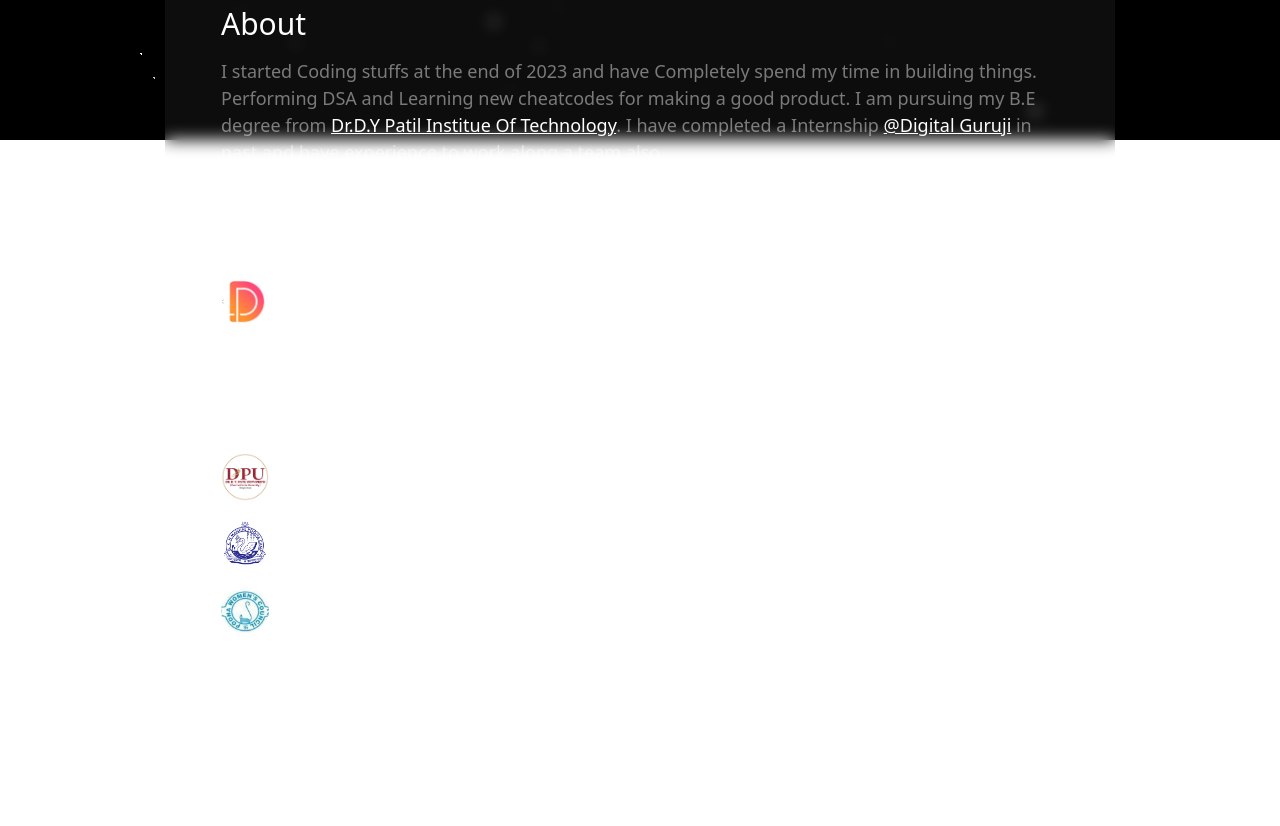
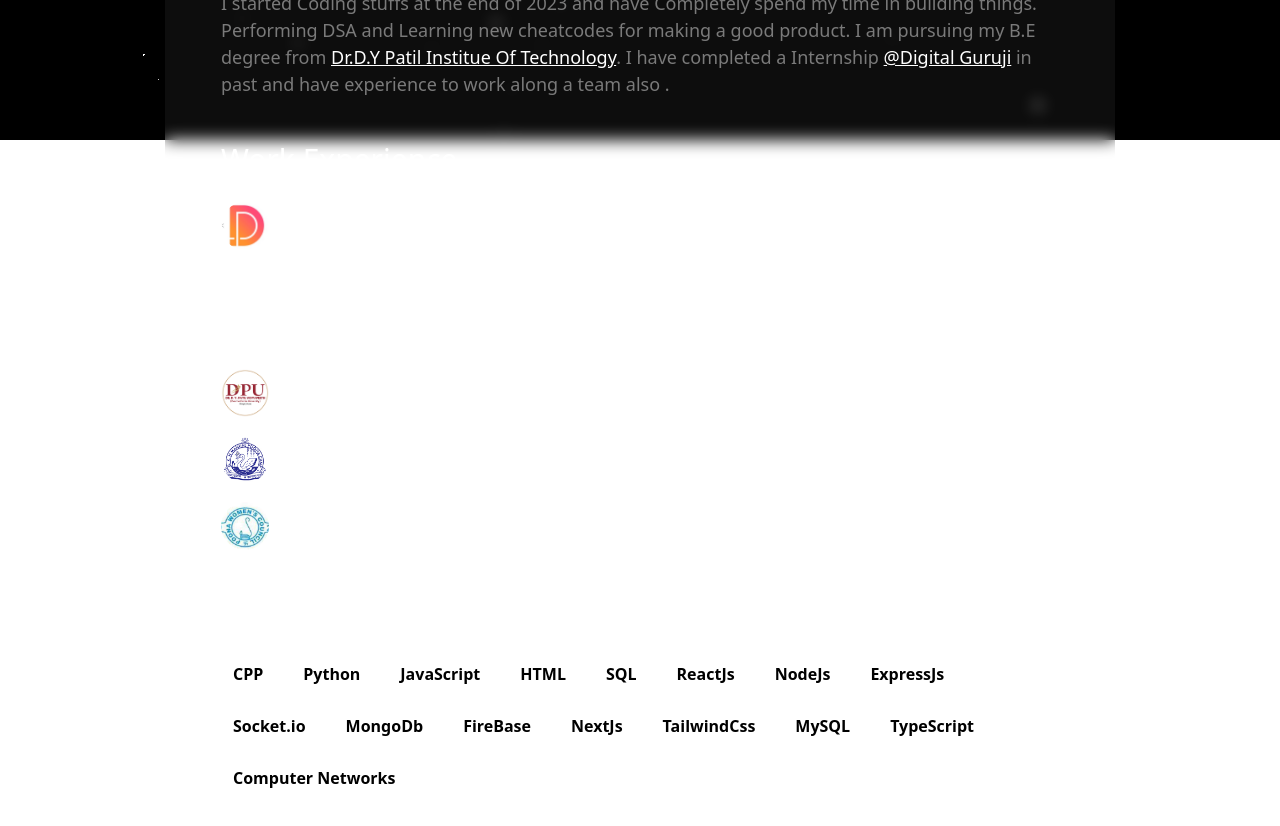
Before and after one commit to nikkkkk239/Portfolio, a React (Vite) app in the folder frontend/: page / in a window 1280 px wide. Shown: the part 660-1486 px from the top of the page. Before the commit the page ends 1356 px from the top, so only its background shows below. Built offline with nearby package versions, Linux system fonts and the light colour scheme; a web font is replaced by a local one.

Commit message:
Implemented the skills section

```diff
--- a/frontend/src/App.css
+++ b/frontend/src/App.css
@@ -36,3 +36,24 @@
 .entry_animation{
     animation: entry 1.2s ease-out forwards;
 }
+body {
+  overflow-anchor: none;
+}
+
+/* For perspective and 3D effects */
+/* These are for 3D flip effect */
+.backface-hidden {
+  backface-visibility: hidden;
+}
+
+.rotate-y-180 {
+  transform: rotateY(180deg);
+}
+
+.transform-style-preserve-3d {
+  transform-style: preserve-3d;
+}
+
+.perspective {
+  perspective: 1000px;
+}
--- a/frontend/src/App.tsx
+++ b/frontend/src/App.tsx
@@ -8,6 +8,8 @@ import About from './components/About';
 import { VscHome,VscAccount , VscArrowUp, VscMail } from 'react-icons/vsc';
 import WorkExperience from './components/WorkExperience';
 import Education from './components/Education';
+import Skills from './components/Skills';
+
 
   const items = [
     { icon: <VscAccount size={18} />, label: 'About', onClick: () => alert('About Me!') },
@@ -49,6 +51,7 @@ function App() {
             <About/>
             <WorkExperience/>
             <Education/>
+            <Skills/>
           </div>
       </div>
 
--- a/frontend/src/components/Education.tsx
+++ b/frontend/src/components/Education.tsx
@@ -39,7 +39,7 @@ const Education = () => {
                 return <a href={o.url} className='flex gap-5 entry_animation' key={o.id}>
                             <img className='w-12 h-12 rounded-full object-cover' src={o.logoPng} alt="" />
                             <div className='w-full flex flex-col gap-3'>
-                                <div className='flex group justify-between items-center cursor-pointer w-full'>
+                                <div className='flex group md:flex-row flex-col justify-between md:items-center cursor-pointer w-full'>
                                     <div className='flex flex-col '>
                                         <div className='text-xl flex items-center gap-1'>
                                             <h3>{o.name} </h3>
--- a/frontend/src/components/Navbar.tsx
+++ b/frontend/src/components/Navbar.tsx
@@ -63,7 +63,7 @@ const Navbar = () => {
           left-1/2 -translate-x-1/2 bottom-[-140px]
           transition-all duration-300
           flex flex-col items-center
-          backdrop-blur-lg bg-white/5 text-white
+          backdrop-blur-xl bg-black text-white
           rounded-lg pt-1 whiteShadow md:hidden`}>
 
           {['About Me', 'Projects', 'Experiences'].map((item, index) => (
--- /dev/null
+++ b/frontend/src/components/Skills.tsx
@@ -0,0 +1,99 @@
+import React, { useState, useRef } from "react";
+
+const skills = [
+  { title: "CPP", description: "A powerful language for system programming, competitive coding, and building high-performance applications." },
+  { title: "Python", description: "A versatile language known for simplicity and used in data science, AI, web development, and automation." },
+  { title: "JavaScript", description: "The backbone of web interactivity, enabling dynamic content and client-side logic in browsers." },
+  { title: "HTML", description: "The standard language for structuring and displaying content on the web." },
+  { title: "SQL", description: "A language used to manage and query structured data in relational databases." },
+  { title: "ReactJs", description: "A JavaScript library for building fast and interactive user interfaces with reusable components." },
+  { title: "NodeJs", description: "A JavaScript runtime that allows server-side development using JavaScript." },
+  { title: "ExpressJs", description: "A minimalist backend framework for Node.js to build APIs and web apps efficiently." },
+  { title: "Socket.io", description: "A library enabling real-time, bidirectional communication between clients and servers." },
+  { title: "MongoDb", description: "A NoSQL database that stores data in flexible, JSON-like documents for scalability and speed." },
+  { title: "FireBase", description: "A backend-as-a-service platform offering real-time database, auth, hosting, and more." },
+  { title: "NextJs", description: "A full-stack React framework enabling server-side rendering and static site generation." },
+  { title: "TailwindCss", description: "A utility-first CSS framework for building modern, custom UI designs quickly." },
+  { title: "MySQL", description: "A widely-used open-source relational database for storing structured data securely." },
+  { title: "TypeScript", description: "A typed superset of JavaScript that improves code quality with static type checking." },
+  { title: "Computer Networks", description: "Knowledge of protocols, IP addressing, routing, and how computers communicate over networks." }
+];
+
+const Skills = () => {
+  const containerRef = useRef<HTMLDivElement | null>(null);
+  const [hoverData, setHoverData] = useState({
+    visible: false,
+    top: 0,
+    left: 0,
+    description: "",
+  });
+
+  const CARD_WIDTH = 200;
+  const CARD_HEIGHT = 140;
+
+  const handleMouseEnter = (e: any, description: string) => {
+    if (!containerRef.current) return;
+
+    const rect = e.currentTarget.getBoundingClientRect();
+    const containerRect = containerRef.current.getBoundingClientRect();
+
+    let left = rect.left - containerRect.left + rect.width - 50;
+    let top = rect.top - containerRect.top + rect.height + 10;
+
+    const maxLeft = containerRect.width - CARD_WIDTH - 10;
+    const maxTop = containerRect.height - CARD_HEIGHT - 10;
+
+
+    left = Math.min(left, maxLeft);
+    top = Math.min(top, maxTop);
+
+    setHoverData({
+      visible: true,
+      top,
+      left,
+      description,
+    });
+  };
+
+  const handleMouseLeave = () => {
+    setHoverData(prev => ({ ...prev, visible: false }));
+  };
+
+  return (
+    <div className="flex flex-col w-full text-white items-center md:items-start justify-between gap-6 px-4 py-3 relative">
+      <h1 className="text-3xl font-medium">Skills</h1>
+
+      <div
+        ref={containerRef}
+        className="relative w-full flex flex-wrap gap-4 overflow-visible z-0"
+      >
+        {skills.map((skill, i) => (
+          <div
+            key={i}
+            className="relative bg-white px-3 py-1.5 rounded-lg text-black font-semibold cursor-pointer z-10"
+            onMouseEnter={(e) => handleMouseEnter(e, skill.description)}
+            onMouseLeave={handleMouseLeave}
+          >
+            {skill.title}
+          </div>
+        ))}
+
+        {/* Tooltip card */}
+        <div
+          className={`absolute transition-all duration-300 ease-in-out pointer-events-none z-50`}
+          style={{
+            top: hoverData.top,
+            left: hoverData.left,
+            visibility: hoverData.visible ? 'visible' : 'hidden',
+          }}
+        >
+          <div className="w-[200px] h-[140px] bg-black text-white px-4 py-4 rounded-lg flex items-center justify-center text-center text-sm border border-white/30 shadow-xl shadow-white/20 shadow-lg">
+            {hoverData.description}
+          </div>
+        </div>
+      </div>
+    </div>
+  );
+};
+
+export default Skills;
--- a/frontend/src/components/WorkExperience.tsx
+++ b/frontend/src/components/WorkExperience.tsx
@@ -24,7 +24,7 @@ const WorkExperience = () => {
         setShowDetails(id);
     }
   return (
-     <div className="flex flex-col w-full text-white items-center md:items-start justify-between gap-6 px-4 py-5">
+     <div className="flex flex-col w-full text-white items-center md:items-start justify-between gap-6 px-4 py-3">
       <h1 className='text-3xl font-medium entry_animation'>Work Experience</h1>
       <div className='flex flex-col w-full gap-4'>
         {
@@ -32,7 +32,7 @@ const WorkExperience = () => {
                 return <div className='flex gap-5 entry_animation' key={company.id} onClick={()=>handleClick(company.id)}>
                             <img className='w-12 h-12 rounded-full object-contain' src={company.logoPng} alt="" />
                             <div className='w-full flex flex-col gap-3'>
-                                <div className='flex group justify-between items-center cursor-pointer w-full'>
+                                <div className='flex group justify-between flex-col  md:flex-row md:items-center cursor-pointer w-full'>
                                     <div className='flex flex-col '>
                                         <div className='text-xl flex items-center gap-1'>
                                             <h3>{company.name} </h3>
```
Also changed, not shown: frontend/src/components/Dock.tsx (+12 -30 lines).
